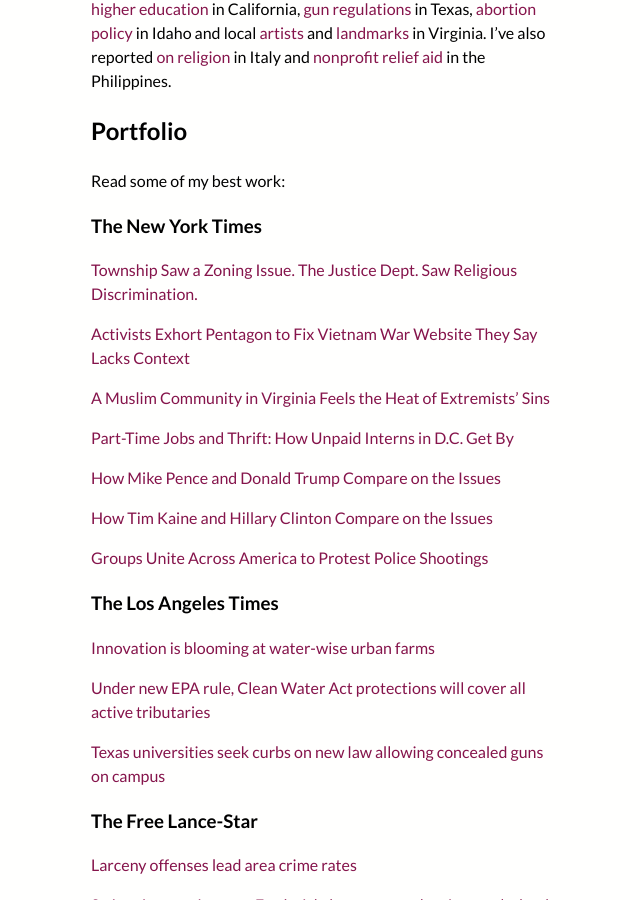
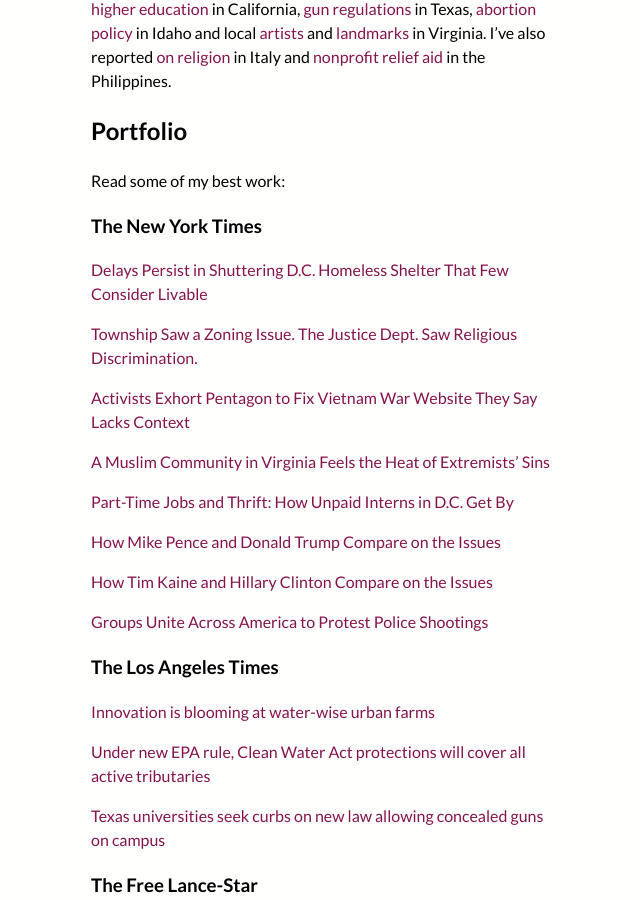
Before and after one commit to ksheps/ksheps.github.io, a Jekyll site: the page built from index.md, in a window 1280 px wide and 900 px high, scrolled down 833 px. Shown: the whole window, without its empty margins (315-955 px from the left). Built offline with Jekyll 4.4.1, drawn with Linux system fonts in a browser that asks for light colours.

Commit message:
Update index.md

```diff
--- a/index.md
+++ b/index.md
@@ -20,6 +20,8 @@ I have experience breaking news including a [police shooting](//www.latimes.com/
 Read some of my best work:
 
 ### The New York Times
+
+[Delays Persist in Shuttering D.C. Homeless Shelter That Few Consider Livable](http://www.nytimes.com/2016/08/16/us/dc-general-homeless-shelter-washington.html?_r=0)
 
 [Township Saw a Zoning Issue. The Justice Dept. Saw Religious Discrimination.](http://www.nytimes.com/2016/08/08/us/politics/township-saw-a-zoning-issue-the-justice-dept-saw-religious-discrimination.html?hpw&rref=us&action=click&pgtype=Homepage&module=well-region&region=bottom-well&WT.nav=bottom-well)
 
```
